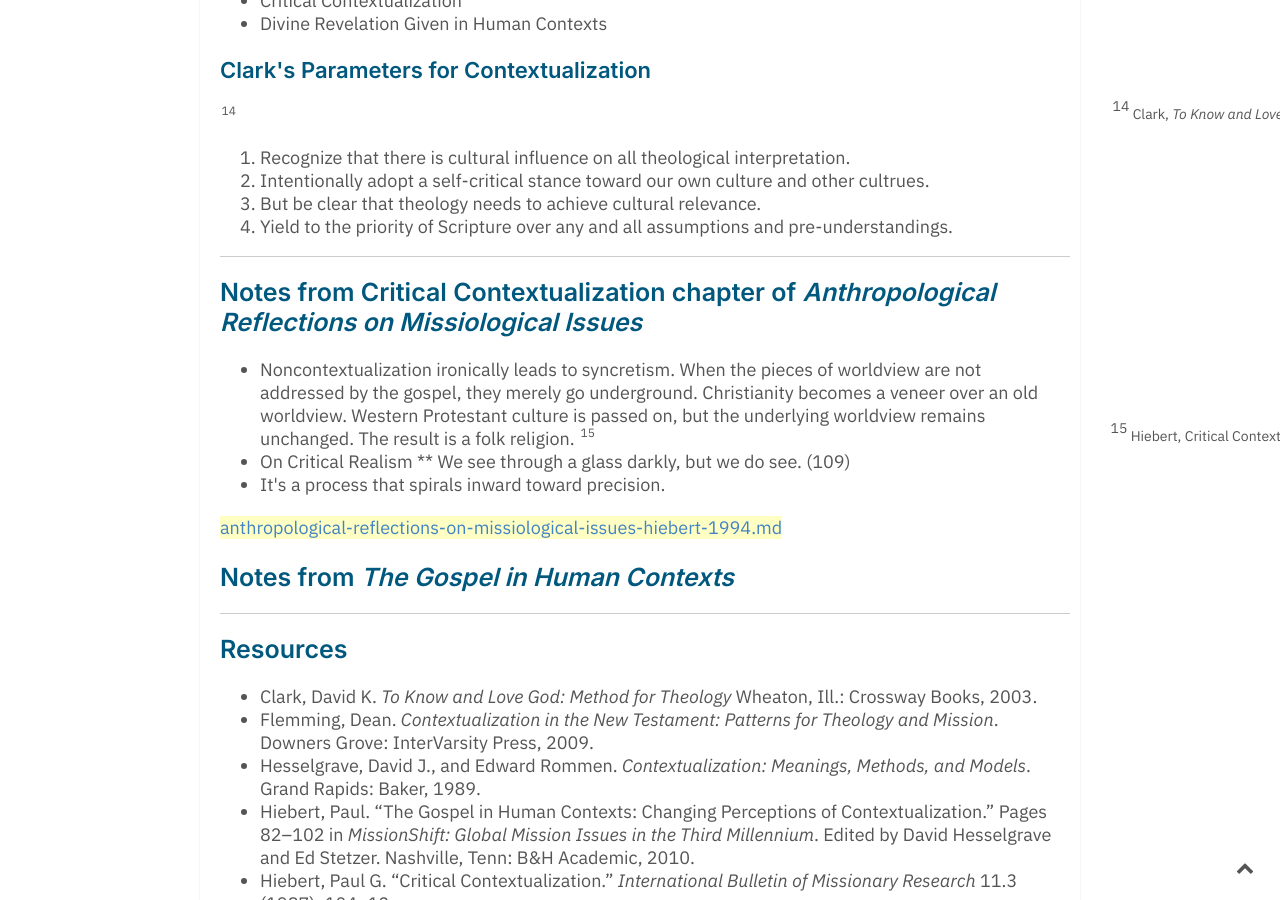
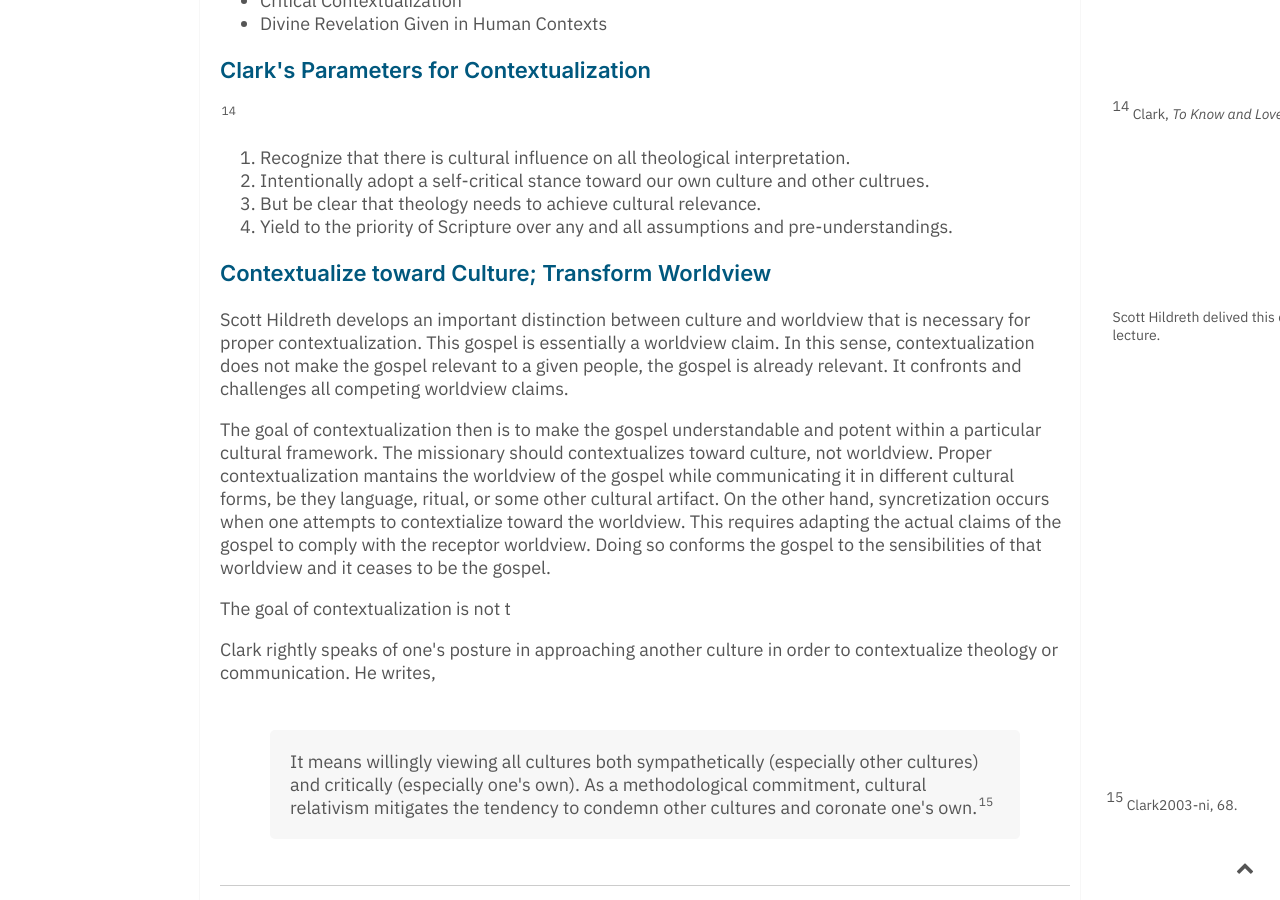
Before and after one commit to keelancook/notebook, a Jekyll site: the page built from _notes/contextualization-on-the-mission-field.md, in a window 1280 px wide and 900 px high, scrolled down 4984 px. Built offline with Jekyll 4.4.1, drawn with Linux system fonts in a browser that asks for light colours.

Commit message:
comps prep

```diff
--- a/_notes/contextualization-on-the-mission-field.md
+++ b/_notes/contextualization-on-the-mission-field.md
@@ -104,6 +104,21 @@ The Bible explicitly gives warrant for the translation of the gospel (and theolo
 3. But be clear that theology needs to achieve cultural relevance.
 4. Yield to the priority of Scripture over any and all assumptions and pre-understandings.
 
+### Contextualize toward Culture; Transform Worldview
+[[Scott Hildreth delived this concept in a PhD seminar lecture.::rmn]]
+Scott Hildreth develops an important distinction between culture and worldview that is necessary for proper contextualization. This gospel is essentially a worldview claim. In this sense, contextualization does not make the gospel relevant to a given people, the gospel is already relevant. It confronts and challenges all competing worldview claims.
+
+The goal of contextualization then is to make the gospel understandable and potent within a particular cultural framework. The missionary should contextualizes toward culture, not worldview. Proper contextualization mantains the worldview of the gospel while communicating it in different cultural forms, be they language, ritual, or some other cultural artifact. On the other hand, syncretization occurs when one attempts to contextialize toward the worldview. This requires adapting the actual claims of the gospel to comply with the receptor worldview. Doing so conforms the gospel to the sensibilities of that worldview and it ceases to be the gospel.
+
+
+
+The goal of contextualization is not t
+
+Clark rightly speaks of one's posture in approaching another culture in order to contextualize theology or communication. He writes,
+>It means willingly viewing all cultures both sympathetically (especially other cultures) and critically (especially one's own). As a methodological commitment, cultural relativism mitigates the tendency to condemn other cultures and coronate one's own.[[Clark2003-ni, 68.::rsn]]
+
+
+
 
 
 
```
